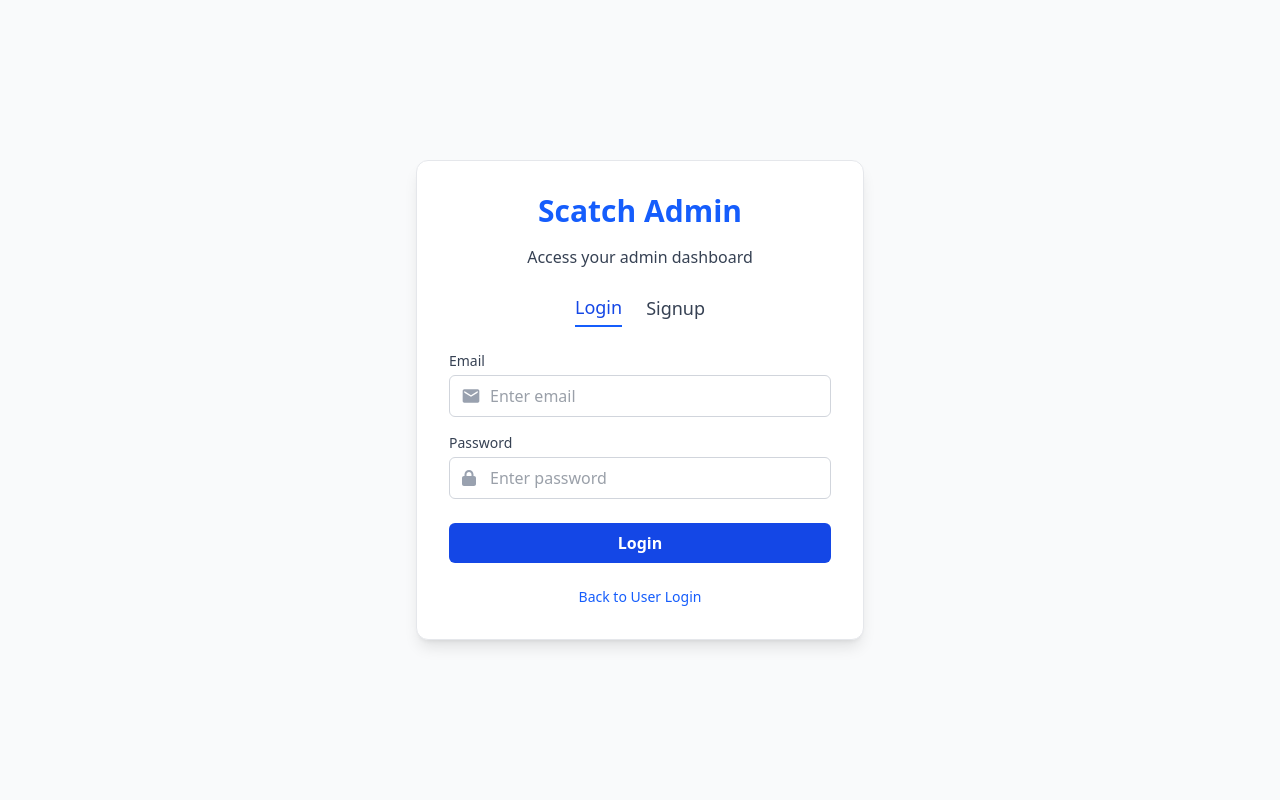
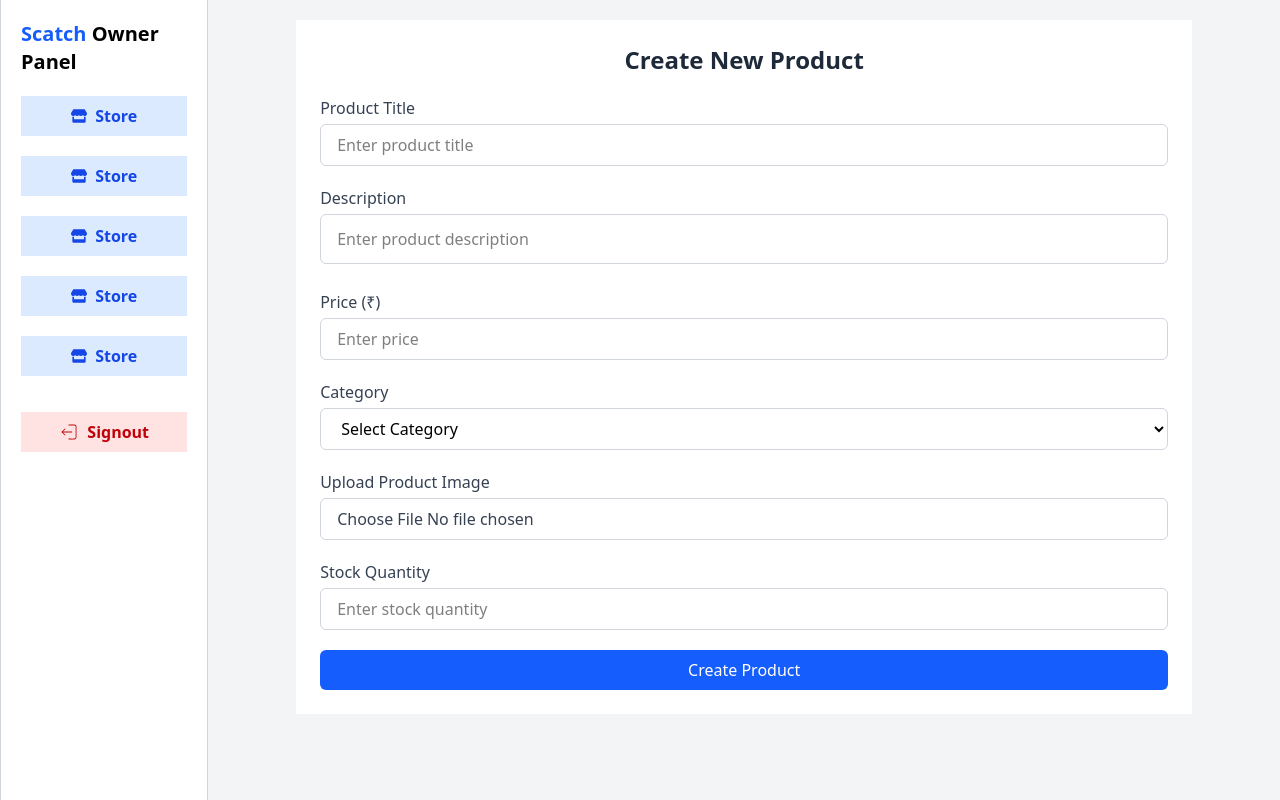
Before and after one commit to ahulkumar1234/Scatch_Frontend, a React (Vite) app: page /ownerpanel in a window 1280 px wide. Before the commit this address led to /owner. Built offline with nearby package versions, Linux system fonts and the light colour scheme; no server answers.

Commit message:
new feature

```diff
--- a/src/App.jsx
+++ b/src/App.jsx
@@ -42,18 +42,18 @@ function App() {
                 <Route
                   path="/ownerpanel/*"
                   element={
-                    <OwnerProtectedRoute>
+
                       <OwnerPanel />
-                    </OwnerProtectedRoute>
+
                   }
                 />
 
                 <Route
                   path="/ownerstore"
                   element={
-                    <OwnerProtectedRoute>
+
                       <StorePage />
-                    </OwnerProtectedRoute>
+
                   }
                 />
               </Route>
--- a/src/pages/OwnerPage/OwnerPanel.jsx
+++ b/src/pages/OwnerPage/OwnerPanel.jsx
@@ -7,10 +7,13 @@ import { FaStore } from "react-icons/fa";
 import { CiLogout } from "react-icons/ci";
 import { useOwnerAuth } from '../../Context/CheckOwnerAuth';
 import { useNavigate } from 'react-router-dom';
+import ClipLoader from "react-spinners/ClipLoader";
 
 const OwnerPanel = () => {
 
   const [loading, setLoading] = useState(false);
+
+  const [signOutloading, setsignOutLoading] = useState(false);
 
   const [formData, setFormData] = useState({
     title: "",
@@ -75,12 +78,12 @@ const OwnerPanel = () => {
 
   const handleSingout = async () => {
     try {
-
+      setsignOutLoading(true);
       const res = await axios.post('https://scatch-backend-41mw.onrender.com/api/v1/owners/signout', {}, { withCredentials: true });
       setIsLoggedIn(false);
       toast.success(res.data.message);
       navigate('/')
-      console.log(res)
+      setsignOutLoading(false)
     } catch (error) {
       toast.error(error.message)
     }
@@ -116,8 +119,11 @@ const OwnerPanel = () => {
         {/* signout */}
         <div className="signout mt-9 flex justify-end">
           <button
+            disabled={signOutloading}
             onClick={handleSingout}
-            className='text-red-700 transition-all duration-200 ease-in-out font-semibold bg-red-100 px-5 py-2 flex justify-center items-center gap-2 w-full cursor-pointer active:scale-95'><CiLogout className='text-xl' /><span>Signout</span>
+            className={`${signOutloading ? "cursor-not-allowed bg-red-50 text-red-700" : "bg-red-100 text-red-700 cursor-pointer active:scale-95"} transition-all duration-200 ease-in-out font-semibold px-5 py-2 flex justify-center items-center gap-2 w-full`}>
+            <CiLogout className={`${signOutloading ? "hidden" : "flex text-xl"}`} />
+            {signOutloading ? <ClipLoader color="red" size={25} /> : "Signout"}
           </button>
         </div>
 
```
